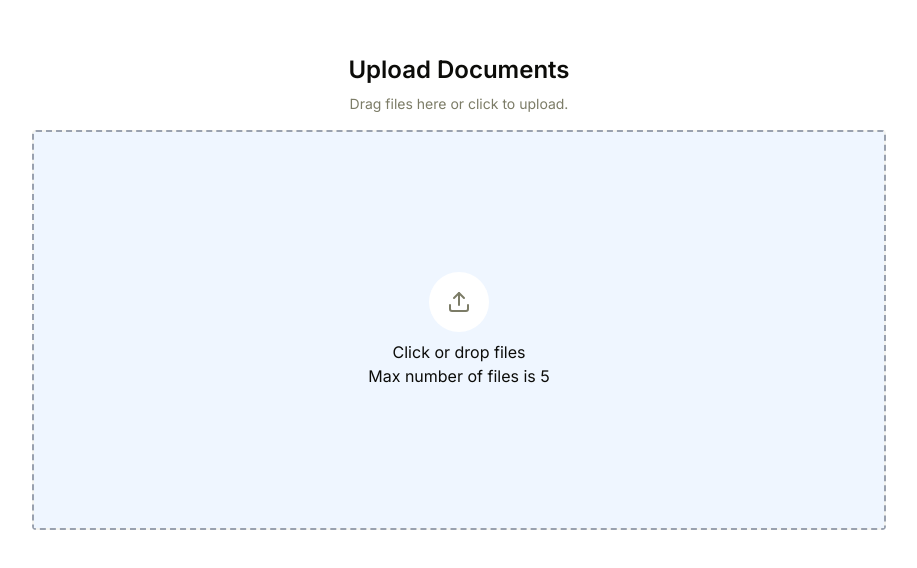
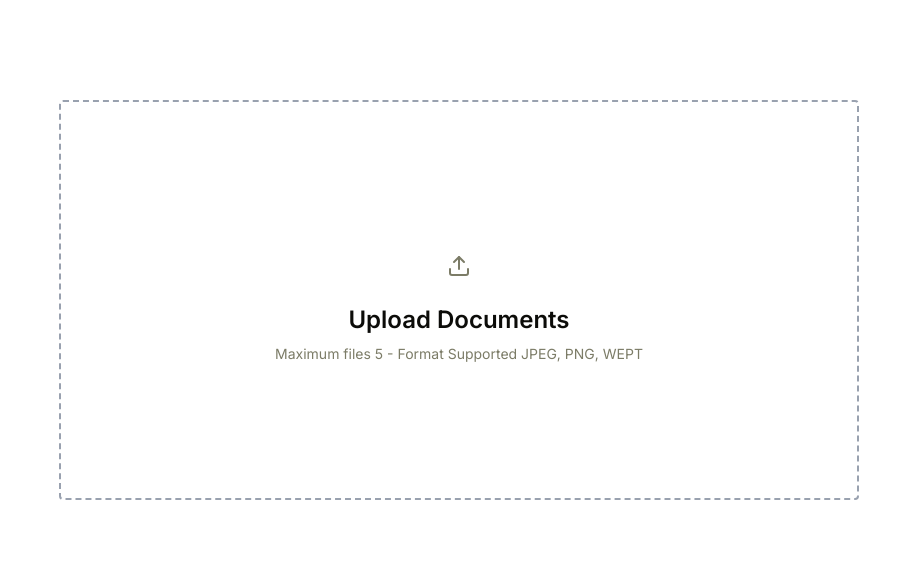
Before and after one commit to Onion3R/toolnest, a Next.js app: page /compress in a window 1280 px wide. Shown: the part 108-676 px from the top of the page, without its empty margins (181-1098 px from the left). Built offline with nearby package versions, Linux system fonts and the light colour scheme.

Commit message:
added multiple compress function

```diff
--- a/app/compress/page.tsx
+++ b/app/compress/page.tsx
@@ -31,23 +31,35 @@ export default function paeg() {
 	function handleFileSelect(event: React.ChangeEvent<HTMLInputElement>) {
 		if (event.target.files) {
 			const selectedFiles = Array.from(event.target.files)
-			setFiles(selectedFiles)
+			if (files.length + selectedFiles.length > 5) {
+				alert("You can only upload a maximum of 5 files.")
+				return
+			}
+			setFiles([...files, ...selectedFiles])
 			console.log("Selected files:", selectedFiles)
 		}
 	}
 
 
-	async function compressImage(file: File) {
+
+	async function compressImage(files: File[]) {
+
 		const options = {
 			maxSizeMB: 1,
 			maxWidthOrHeight: 1920,
 			useWebWorker: true,
 		};
 
+		console.log('clicking')
+		console.log('files', files)
+
 		try {
+
+
+			files.forEach(async (file) => {
 				const compressedFile = await imageCompression(file, options);
 
-			// Automatically download when compression finishes
+
 				const url = URL.createObjectURL(compressedFile);
 
 				const link = document.createElement("a");
@@ -57,6 +69,12 @@ export default function paeg() {
 				link.click();
 
 				URL.revokeObjectURL(url);
+			})
+
+
+
+			// Automatically download when compression finishes
+
 		} catch (error) {
 			console.error("Compression failed:", error);
 
@@ -81,16 +99,40 @@ export default function paeg() {
 
 	return (
 		<div className="flex min-h-screen h-screen items-center justify-center">
-			<main className="text-center w-full h-full flex items-center justify-center flex-col">
+			<main className="text-center  flex items-center justify-center flex-col">
+				<div className="flex-center flex-col ">
 
 
 
-				{files.length > 0 ? (
-					<div className="flex-center flex-col w-full h-full">
-						<h1 className="text-2xl font-semibold">Ready for Compression</h1>
+					<div
+						onDragOver={handleDragOver}
+						onDragLeave={handleDragLeave}
+						onDrop={handleDrop}
+						className={`border-2 border-dashed rounded mt-4 h-100  w-200! flex flex-col items-center justify-center cursor-pointer   ${isDragging ? "border-blue-500 bg-blue-50" : "border-gray-400"
+							}`}
+					>
+						<input
+							type="file"
+							id="file-input"
+							className="hidden"
+							multiple
+							onChange={handleFileSelect}
+						/>
+						<label htmlFor="file-input" className="flex flex-col items-center  h-full w-full flex-center">
+							<div className="p-2 bg-white rounded-full w-15 h-15 flex items-center justify-center mb-2">
+								<Upload className="text-muted-foreground" />
+							</div>
+							<h1 className="text-2xl font-semibold">Upload Documents</h1>
 							<p className="mt-2 text-sm text-muted-foreground">
-							Double check your files.
+								Maximum files 5 - Format Supported JPEG, PNG, WEPT
 							</p>
+						</label>
+					</div>
+				</div>
+
+
+				{files.length > 0 && (
+					<div className="flex-center flex-col w-full">
 
 						<motion.div variants={itemsContainer} initial="hidden" animate="show">
 							<ul className="mt-4 text-left space-y-2 text-sm">
@@ -100,46 +142,14 @@ export default function paeg() {
 										variants={itemsVariant}
 										initial="hidden"
 										animate="visible"
-										className=" px-4 py-1 border border"
+										className=" px-4 py-1 border w-full"
 									>
 										{file.name} <p className="text-muted-foreground">({Math.round(file.size / 1024)} KB)</p>
 									</motion.li>
 								))}
 							</ul>
-							<Button size="lg" className="mt-4" onClick={() => compressImage(files[0])}>Compress Image</Button>
+							<Button size="lg" className="mt-4" onClick={() => compressImage(files)}>Compress Image</Button>
 						</motion.div>
-					</div>
-				) :
-					(
-						<div className="flex-center flex-col w-full h-full">
-							<h1 className="text-2xl font-semibold">Upload Documents</h1>
-							<p className="mt-2 text-sm text-muted-foreground">
-								Drag files here or click to upload.
-							</p>
-
-
-							<div
-								onDragOver={handleDragOver}
-								onDragLeave={handleDragLeave}
-								onDrop={handleDrop}
-								className={`border-2 border-dashed rounded mt-4 w-2/3 h-1/2 flex flex-col items-center justify-center cursor-pointer bg-accent  ${isDragging ? "border-blue-500 bg-blue-50" : "border-gray-400"
-									}`}
-							>
-								<input
-									type="file"
-									id="file-input"
-									className="hidden"
-									multiple
-									onChange={handleFileSelect}
-								/>
-								<label htmlFor="file-input" className="flex flex-col items-center bg-blue-50 h-full w-full flex-center">
-									<div className="p-2 bg-white rounded-full w-15 h-15 flex items-center justify-center mb-2">
-										<Upload className="text-muted-foreground" />
-									</div>
-									<p>Click or drop files</p>
-									<p>Max number of files is 5</p>
-								</label>
-							</div>
 					</div>
 				)
 
```
Lines whose indentation alone changed are shown as unchanged.
